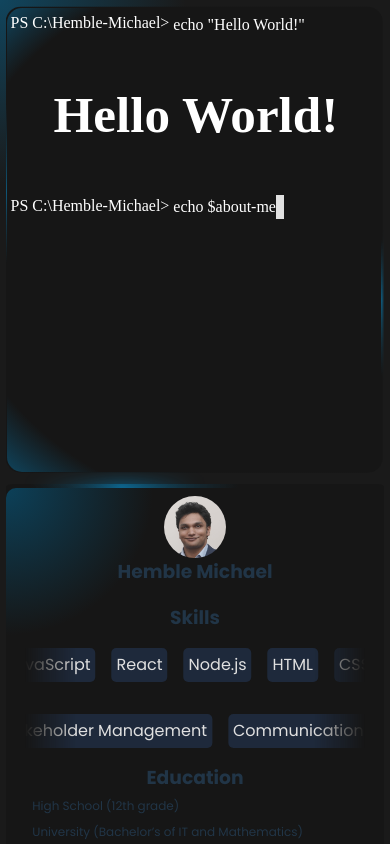
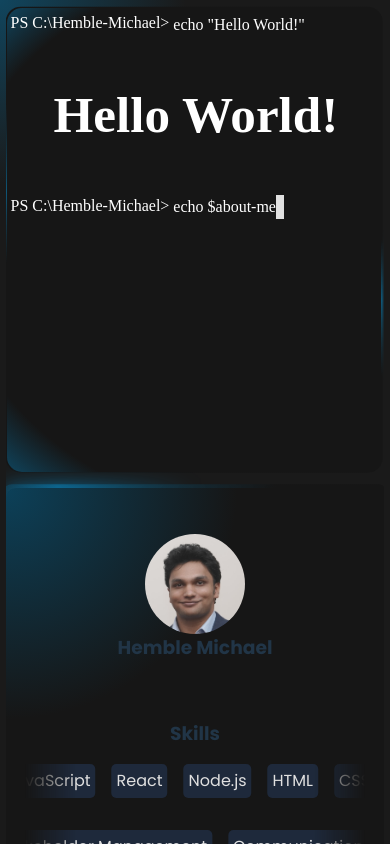
Before and after one commit to michyhems/HembleMichaelResume, a React (Vite) app in the folder resume-frontend/: page / in a window 390 px wide. Built offline with nearby package versions, Linux system fonts and the light colour scheme; no server answers.

Commit message:
Update styling.css

```diff
--- a/resume-frontend/src/pages/styling.css
+++ b/resume-frontend/src/pages/styling.css
@@ -244,6 +244,11 @@ body {
     justify-content: space-evenly;
     position: relative;
 }
+
+.sidebar-container > * {
+    flex-shrink: 0;
+}
+
 .sidebar-container::after,
 .sidebar-container::before {
     content: "";
@@ -283,7 +288,6 @@ body {
     flex-direction: column;
     justify-content: center;
     align-items: center;
-    flex-shrink: 0;
 }
 
 .profile-picture h3 {
@@ -297,6 +301,7 @@ body {
     background-position: center top;
     background-size: cover;
     border-radius: 50%;
+    min-height: 100px;
 }
 
 .banner-container::before {
@@ -387,9 +392,9 @@ body {
 
 .institution {
     height: 50%;
-    background-color: red;
     border-radius: 10px;
     width: 90%;
+    min-height: 50px;
 }
 
 #university {
@@ -634,7 +639,12 @@ code {
         display: none;
     }
     .option {
-        display: block;
+        display: inline-block;
+        height: auto;
+    }
+    .sidebar-container {
+        height: auto;
+        min-height: 100vh;
     }
 }
 
```
